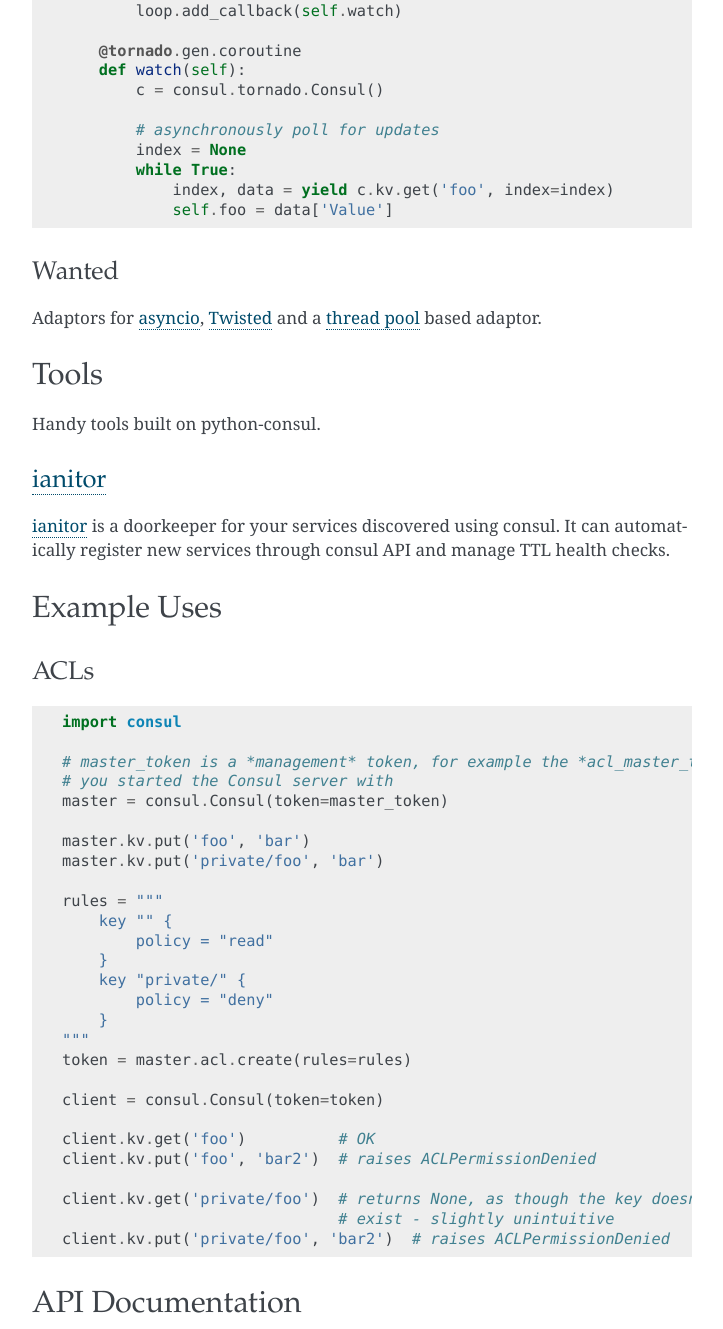
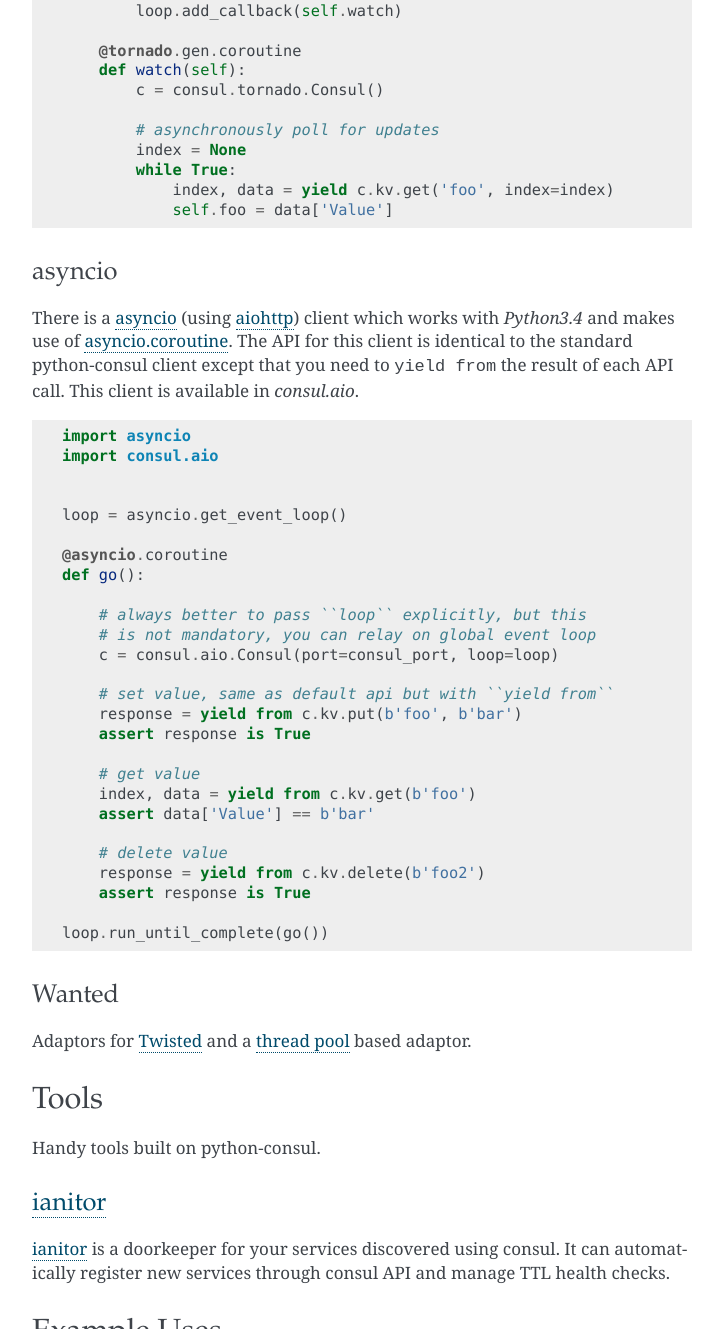
Before and after one commit to criteo/py-consul, a Sphinx documentation site: the page built from docs/index.rst, in a window 1280 px wide and 1400 px high, scrolled down 2041 px, cut to the strip 0-1329 px from the top of the window. Shown: the whole strip, without its empty margins (388-1111 px from the left). Built offline with Sphinx 7.4.7, drawn with Linux system fonts in a browser that asks for light colours.

Commit message:
docs for asyncio adapter see #19

```diff
--- a/docs/index.rst
+++ b/docs/index.rst
@@ -71,10 +71,48 @@
                 index, data = yield c.kv.get('foo', index=index)
                 self.foo = data['Value']
 
+asyncio
+~~~~~~~
+
+There is a `asyncio`_ (using aiohttp_) client which works with `Python3.4` and
+makes use of `asyncio.coroutine`_. The API for this client is identical to
+the standard python-consul client except that you need to ``yield from`` the
+result of each API call. This client is available in *consul.aio*.
+
+.. code:: python
+
+    import asyncio
+    import consul.aio
+
+
+    loop = asyncio.get_event_loop()
+
+    @asyncio.coroutine
+    def go():
+
+        # always better to pass ``loop`` explicitly, but this
+        # is not mandatory, you can relay on global event loop
+        c = consul.aio.Consul(port=consul_port, loop=loop)
+
+        # set value, same as default api but with ``yield from``
+        response = yield from c.kv.put(b'foo', b'bar')
+        assert response is True
+
+        # get value
+        index, data = yield from c.kv.get(b'foo')
+        assert data['Value'] == b'bar'
+
+        # delete value
+        response = yield from c.kv.delete(b'foo2')
+        assert response is True
+
+    loop.run_until_complete(go())
+
+
 Wanted
 ~~~~~~
 
-Adaptors for `asyncio`_, `Twisted`_ and a `thread pool`_ based adaptor.
+Adaptors for `Twisted`_ and a `thread pool`_ based adaptor.
 
 Tools
 -----
@@ -189,7 +227,8 @@
 .. _gevent: http://www.gevent.org
 .. _Tornado: http://www.tornadoweb.org
 .. _gen.coroutine: http://tornado.readthedocs.org/en/latest/gen.html
-
+.. _asyncio.coroutine: https://docs.python.org/3/library/asyncio-task.html#coroutines
+.. _aiohttp: https://github.com/KeepSafe/aiohttp
 .. _asyncio: https://docs.python.org/3/library/asyncio.html
 .. _Twisted: https://twistedmatrix.com/trac/
 .. _thread pool: https://docs.python.org/2/library/threading.html
```
